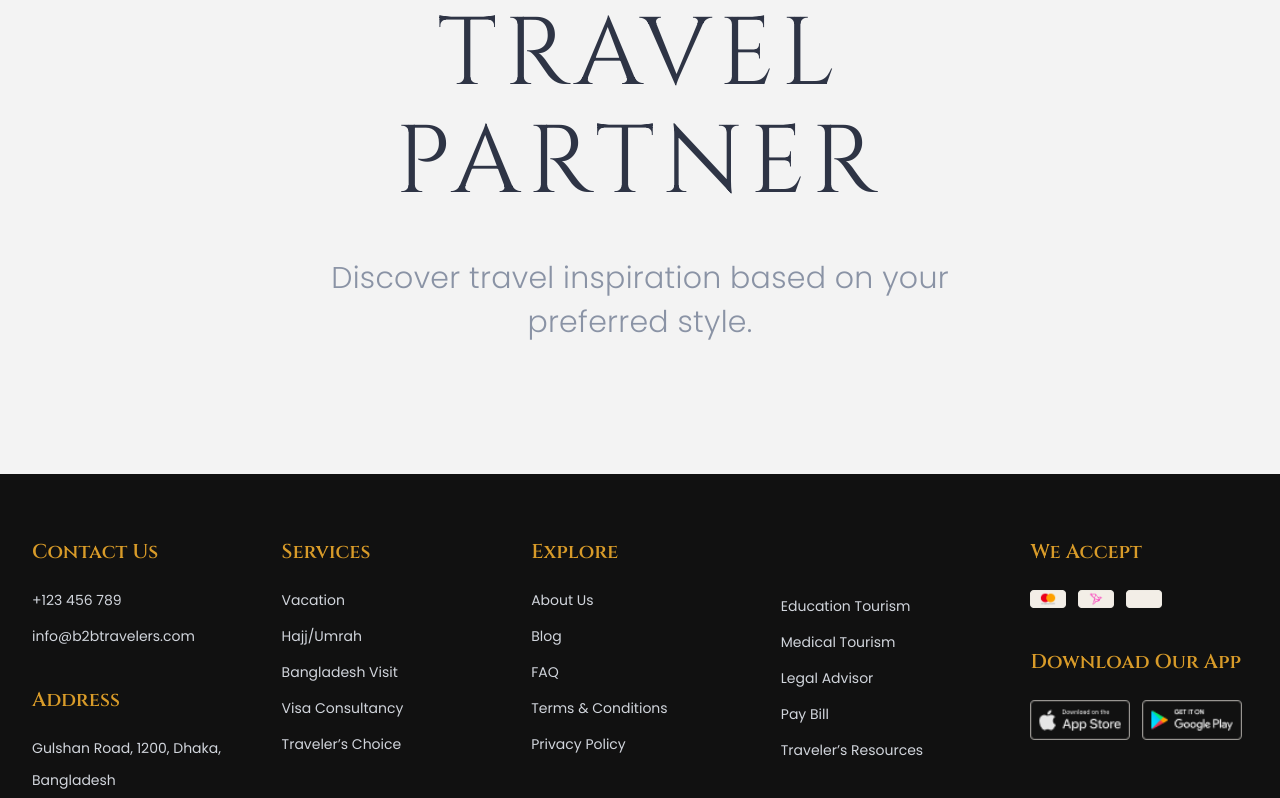
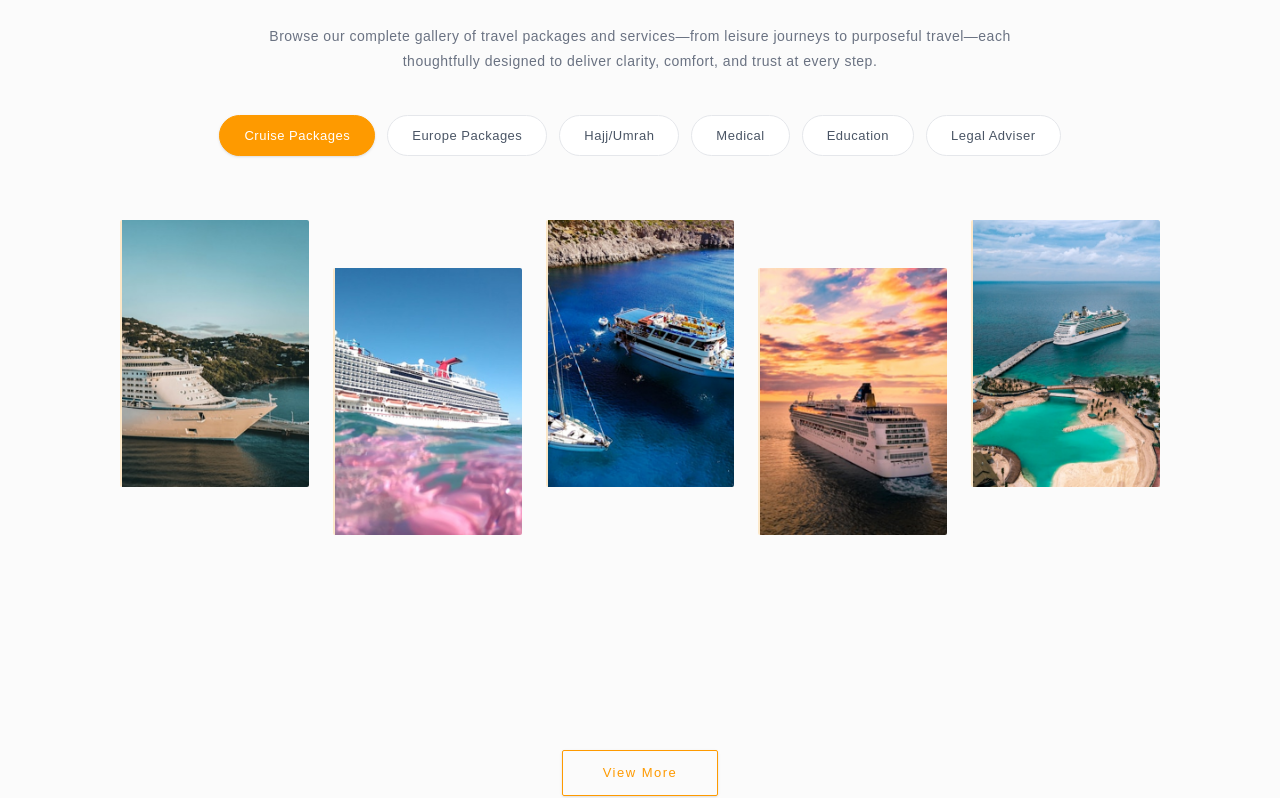
Before and after one commit to suraiya-jahan-bhuiyan-sraboni/blb-travel-client-draft, a Next.js app: page / in a window 1280 px wide. Shown: the part 2065-2863 px from the top of the page. Built offline with nearby package versions, Linux system fonts and the light colour scheme.

Commit message:
Travel Gallery comp added

```diff
--- a/src/app/(public)/page.tsx
+++ b/src/app/(public)/page.tsx
@@ -1,6 +1,7 @@
 import ClientReview from "@/features/home/components/ClientReview";
 import Feedback from "@/features/home/components/FeedBack";
 import PackageList from "@/features/home/components/PackageList";
+import TravelGallery from "@/features/home/components/TravelGallery";
 
 export default function Home() {
   return (
@@ -9,6 +10,7 @@ export default function Home() {
       <PackageList />
       <ClientReview />
       <Feedback />
+      <TravelGallery />
     </main>
   );
 }
--- /dev/null
+++ b/src/features/home/components/TravelGallery.tsx
@@ -0,0 +1,98 @@
+"use client";
+
+import { useState } from "react";
+import Image from "next/image";
+import { travelGalleryPhotos } from "@/constants/home/travelGallery";
+
+export default function TravelGallery() {
+  // ডিফল্টভাবে প্রথম ক্যাটাগরি (Cruise Packages) সিলেক্টেড থাকবে
+  const [activeTab, setActiveTab] = useState("Cruise Packages");
+
+  // সব ক্যাটাগরির ইউনিক নাম বের করা (ট্যাব বাটনের জন্য)
+  const categories = travelGalleryPhotos.map((item) => item.category);
+
+  // কারেন্টলি সিলেক্টেড ট্যাবের ইমেজগুলো ফিল্টার করা
+  const activeGallery = travelGalleryPhotos.find(
+    (item) => item.category === activeTab
+  );
+  const currentImages = activeGallery ? activeGallery.images : [];
+
+  // স্ক্রিনশট অনুযায়ী প্রতিটা ইমেজের জন্য আলাদা কাস্টম মার্জিন/অফসেট টপ (Zig-Zag Layout)
+  // লার্জ এবং মিডিয়াম ডিভাইসে এই অ্যারে সিকোয়েন্স অনুযায়ী হাইট আপ-ডাউন করবে
+  const offsetClasses = [
+    "mt-0",        // ১ম ইমেজ (নরমাল)
+    "mt-[48px]",   // ২য় ইমেজ (নিচে নামবে)
+    "mt-0",        // ৩য় ইমেজ (নরমাল)
+    "mt-[48px]",   // ৪থ ইমেজ (নিচে নামবে)
+    "mt-0",        // ৫মি ইমেজ (নরমাল)
+  ];
+
+  return (
+    <section className="w-full bg-[#FBFBFB] py-16 px-6 md:px-12 lg:px-20 xl:px-[120px] 2xl:px-[219.5px]">
+      <div className="max-w-[1440px] mx-auto text-center">
+
+        {/* ==================== হেডিং এবং ডেসক্রিপশন সেকশন ==================== */}
+        <h2 className="font-lora text-[28px] md:text-[36px] lg:text-[48px] text-[#334155] tracking-[1px] mb-4">
+          A Collection Of Experiences For You
+        </h2>
+
+        <p className="font-switzer text-[13px] md:text-[14px] leading-[1.8] text-gray-500 tracking-[0.5px] max-w-[800px] mx-auto mb-10">
+          Browse our complete gallery of travel packages and services—from leisure journeys to purposeful travel—each thoughtfully designed to deliver clarity, comfort, and trust at every step.
+        </p>
+
+        {/* ==================== রেসপন্সিভ ট্যাব বাটন সেকশন ==================== */}
+        {/* মোবাইল স্ক্রিনশট (Frame 2609656.jpg) অনুযায়ী ফ্লেক্স-র‍্যাপ এবং সেন্টারড লেআউট */}
+        <div className="flex flex-wrap items-center justify-center gap-3 max-w-[900px] mx-auto mb-16">
+          {categories.map((category) => {
+            const isActive = activeTab === category;
+            return (
+              <button
+                key={category}
+                onClick={() => setActiveTab(category)}
+                className={`font-switzer text-[13px] tracking-[0.5px] px-6 py-2.5 rounded-full border transition-all duration-300 cursor-pointer ${
+                  isActive
+                    ? "bg-[#FE9A00] border-[#FE9A00] text-white shadow-sm"
+                    : "bg-white border-gray-200 text-gray-600 hover:border-gray-400"
+                }`}
+              >
+                {category}
+              </button>
+            );
+          })}
+        </div>
+
+        {/* ==================== গ্যালারি ইমেজ গ্রিড সেকশন ==================== */}
+        {/* লার্জ: ৫টি কলাম, ট্যাবলেট: ৩টি কলাম, মোবাইল: ১টি ফুল-উইডথ কলাম */}
+        <div className="grid grid-cols-1 md:grid-cols-3 lg:grid-cols-5 gap-6 items-start min-h-[450px]">
+          {currentImages.map((imgSrc, index) => (
+            <div
+              key={index}
+              className={`relative w-full aspect-[848/1200] overflow-hidden rounded-[2px] transition-all duration-500 ease-in-out border-l-2 border-[#FE9A00]/20 ${
+                // মোবাইল স্ক্রিনে মার্জিন টপ কাজ করবে না (mt-0), এমডি এবং এলজিতে জিগজ্যাগ হবে
+                index % 2 === 1 ? "md:mt-12" : "md:mt-0"
+              }`}
+            >
+              <Image
+                src={imgSrc}
+                alt={`${activeTab} destination ${index + 1}`}
+                fill
+                sizes="(max-w-768px) 100vw, (max-w-1024px) 33vw, 20vw"
+                priority={index < 3}
+                className="object-cover hover:scale-105 transition-transform duration-700 ease-out"
+              />
+            </div>
+          ))}
+        </div>
+
+        {/* ==================== "View More" বাটন সেকশন ==================== */}
+        {/* ডেস্কটপ এবং মোবাইল স্ক্রিনশট অনুযায়ী কন্টেন্ট এর নিচের বাটন */}
+        <div className="mt-20">
+          <button className="font-switzer inline-flex items-center justify-center border border-[#FE9A00] hover:bg-[#FE9A00] text-[#FE9A00] hover:text-white text-[13px] tracking-[1.5px] font-medium px-10 py-3 rounded-[2px] shadow-sm transition-all duration-300 cursor-pointer active:scale-[0.98]">
+            View More
+          </button>
+        </div>
+
+      </div>
+    </section>
+  );
+}
```
